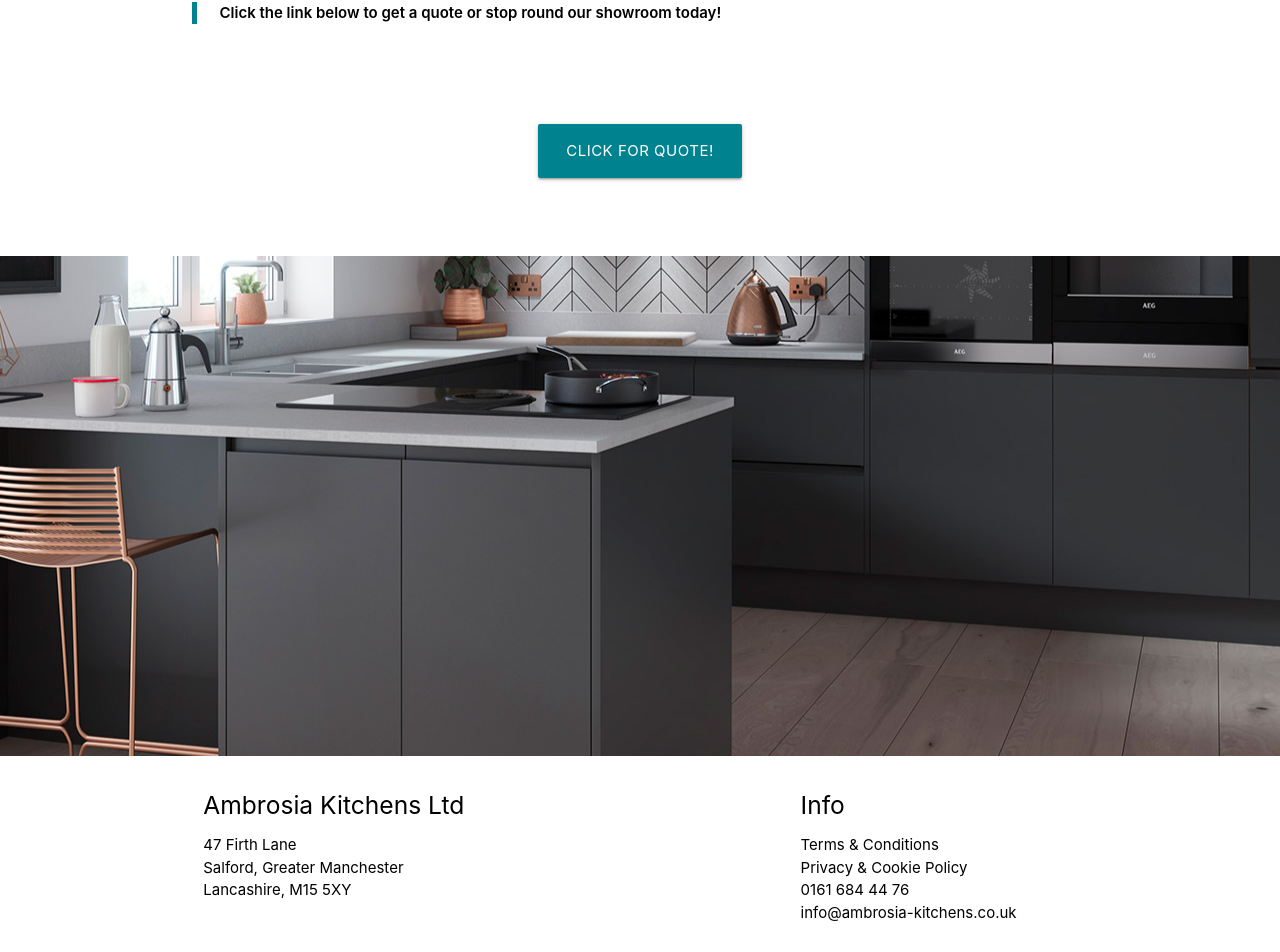
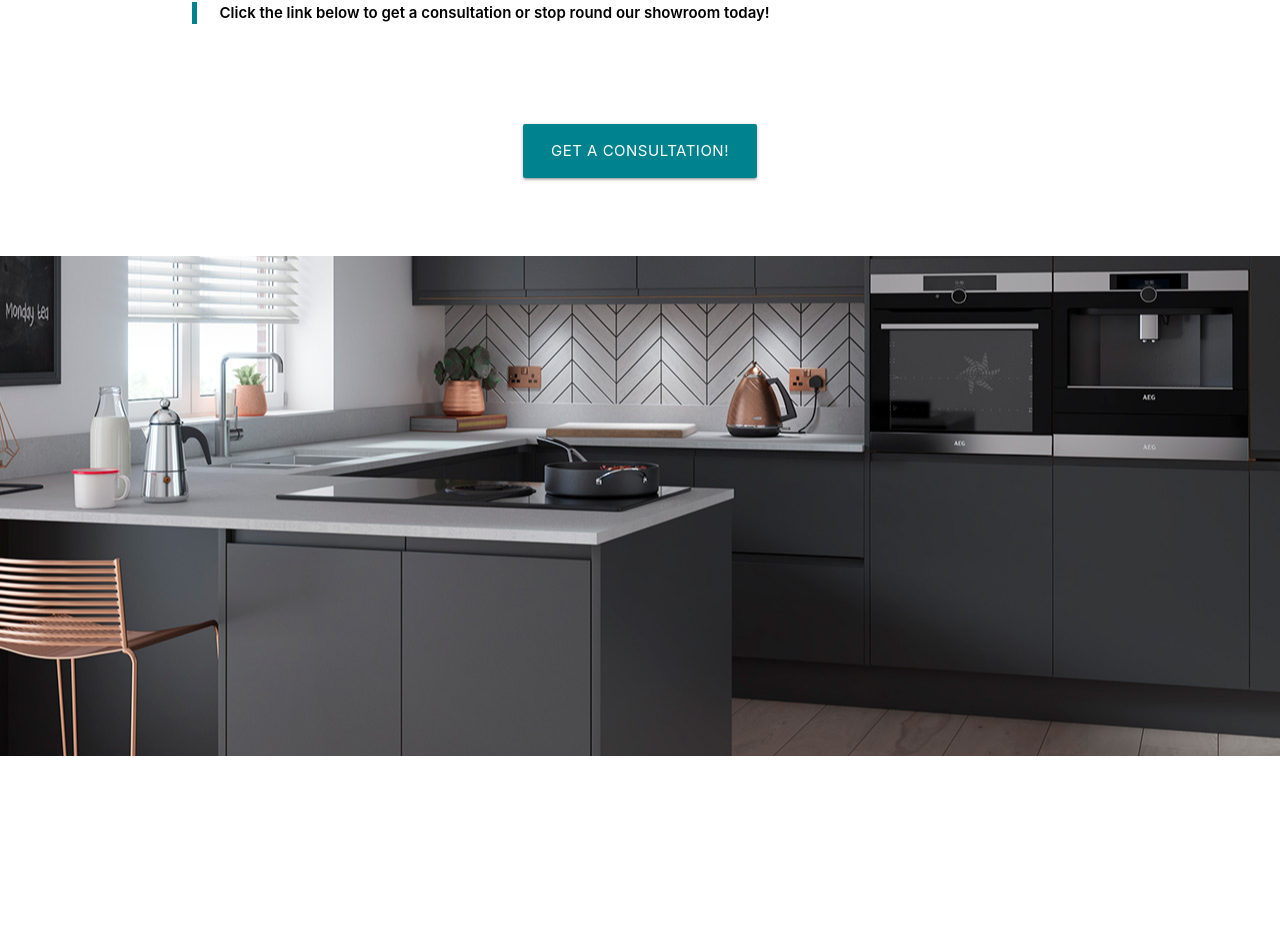
Before and after one commit to PhilwithoneL/ambrosia-kitchens, a React (Create React App) app: page / in a window 1280 px wide. Shown: the part 758-1710 px from the top of the page. Built offline with nearby package versions, Linux system fonts and the light colour scheme; a web font is replaced by a local one.

Commit message:
V0.06 Welcome page creation
- Added modal for consultation form

- Added consultation form

- Changed quote to consultation

```diff
--- a/src/components/Footer.js
+++ b/src/components/Footer.js
@@ -7,13 +7,14 @@ const Footer = () => {
     AOS.init();
 
 
+
     return (
         <div>
             <div class="white footer" >
-                <footer class="page-footer white" data-aos="fade-right" data-aos-duration="750">
+                <footer class="page-footer blue-grey darken-3" data-aos="fade-right" data-aos-duration="750">
                     <div class="container" >
                         <div class="row">
-                        <div class="col l6 s12 black-text">
+                        <div class="col l6 s12 white-text">
                             <h5>Ambrosia Kitchens Ltd</h5>
                             <p class="text-flow footer-address">
                                 <ul>
@@ -24,12 +25,12 @@ const Footer = () => {
                             </p>
                         </div>
                         <div class="col l4 offset-l2 s12 ">
-                            <h5 class="black-text">Info</h5>
+                            <h5 class="white-text">Info</h5>
                             <ul>
-                            <li><a href="#!" class="black-text">Terms & Conditions</a></li>
-                            <li><a href="#!" class="black-text">Privacy & Cookie Policy</a></li>
-                            <li><a href="#!" class="black-text">0161 684 44 76</a></li>
-                            <li><a href="#!" class="black-text">info@ambrosia-kitchens.co.uk</a></li>
+                            <li><a href="#!" class="white-text">Terms & Conditions</a></li>
+                            <li><a href="#!" class="white-text">Privacy & Cookie Policy</a></li>
+                            <li><a href="#!" class="white-text">0161 684 44 76</a></li>
+                            <li><a href="#!" class="white-text">info@ambrosia-kitchens.co.uk</a></li>
                             </ul>
                         </div>
                         </div>
@@ -51,6 +52,7 @@ const Footer = () => {
                     </div>
                 </footer>
             </div>
+
         </div>
     )
 }
--- a/src/components/Welcome.js
+++ b/src/components/Welcome.js
@@ -29,31 +29,72 @@ export const Welcome = () => {
                 <p class="black-text">
                   <p>We offer high quality, bespoke kitchen renovations in the Manchester area. We offer a range styles and designs to best meet your needs and budget.</p>
 
-                  <div className = "quote">Click the link below to get a quote or stop round our showroom today!</div>
+                  <div className = "quote">Click the link below to get a consultation or stop round our showroom today!</div>
                 </p>
 
                 <div className ="row welcome-divider"></div>
                   <div className = "row">
-                    <div className = "col s4">
+                    <div className = "col s1">
 
                     </div>
-                    <div className = "col s4 center-div">
+                    <div className = "col s10 center-div">
                       <div className = "center-div">
-                        <a class="waves-effect waves-light btn cyan darken-3 btn-large"> Click For Quote!</a>
+                        <a class="waves-effect waves-light btn cyan darken-3 btn-large modal-trigger" href="#modal1"> Get a consultation!</a>
                       </div>
                     </div>
-                    <div className = "col s4">
+                    <div className = "col s1">
 
                     </div>
                 </div>
 
               </div>
             </div>
+
             <div class="parallax-container">
                 <div class="parallax"><img src={ kitchenWelcomeImg2 }/></div>
+
+            </div>
+
+            <div  class="section white welcome-message">
+
             </div>
 
             <Footer />
+
+            <div id="modal1" class="modal">
+                <div class="modal-content">
+
+                    <form className="contact-form">
+                            <label>Name</label>
+                            <div className = "form-section name-form">
+
+                                <input type="text" name="from_name" />
+                            </div>
+                            <label>Email</label>
+                            <div className = "form-section email-form">
+
+                                <input type="email" name="Email" />
+                            </div>
+                            <label>Phone</label>
+                            <div className = "form-section subject-form">
+                                <input type="text" name="Phone" />
+                            </div>
+                            <div className = "message-header"><label>Tell us about your ideas...</label></div>
+                            <div className = "form-section message-form">
+                                <textarea name="Message" />
+                            </div>
+                            <div className = "form-section send-form">
+
+                            </div>
+                    </form>
+                </div>
+                <div class="modal-footer submit ">
+                <a href="#!" class="modal-close waves-effect waves-green btn-flat "><input type="submit" value="Submit" className = "quote-form-submit" /></a>
+                </div>
+            </div>
+
+
+
 
         </div>
     )
--- a/src/scss/main.css
+++ b/src/scss/main.css
@@ -61,6 +61,15 @@ html {
   font-weight: 600;
 }
 
+.quote-form-submit:hover {
+  cursor: pointer;
+}
+
+.message-form textarea {
+  height: 200px;
+  padding: 10px;
+}
+
 .welcome-divider {
   height: 60px;
 }
```
Also changed, not shown: src/styles/main.scss (+16 -0 lines), 1 other file (tests, documents, lock files or other folders).
